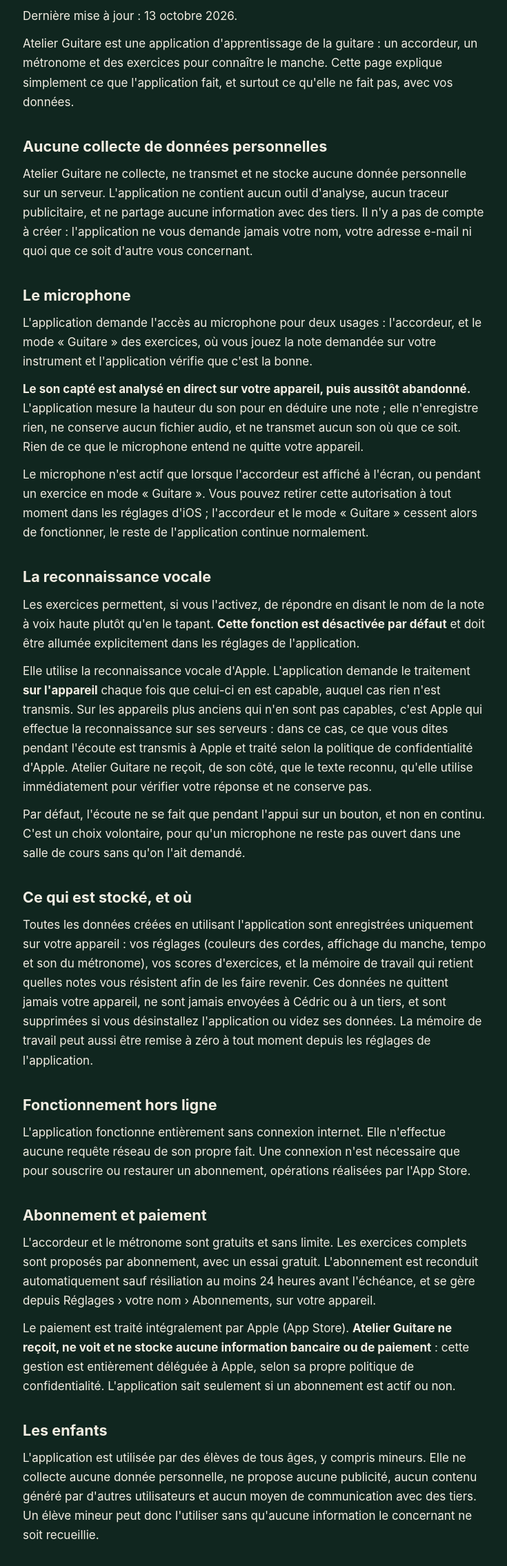
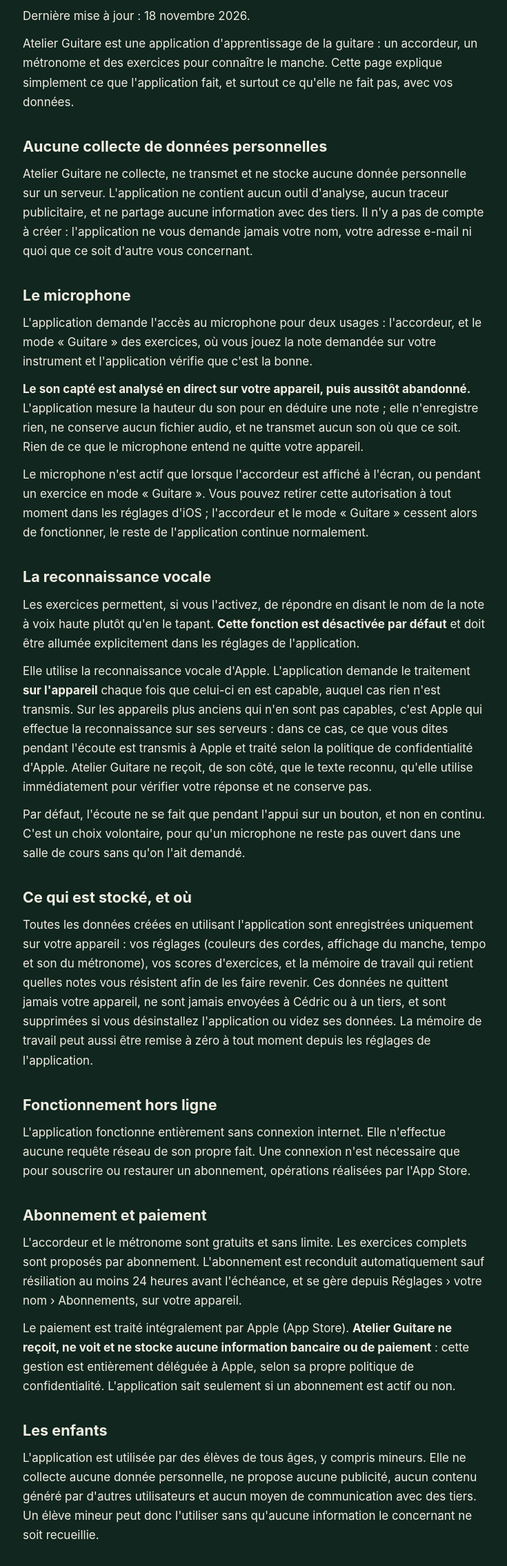
Before and after one commit to roustella-art/appced-site, a plain HTML site: page confidentialite-atelier-guitare/index.html in a window 1280 px wide. Shown: the part 119-2390 px from the top of the page at 69% size, without its empty margins (271-1006 px from the left). Drawn offline with Linux system fonts and the light colour scheme.

Commit message:
Confidentialité Atelier Guitare : retire la mention d'essai gratuit, met la date à jour
Co-Authored-By: Claude Sonnet 5.5 <noreply@anthropic.com>

```diff
--- a/confidentialite-atelier-guitare/index.html
+++ b/confidentialite-atelier-guitare/index.html
@@ -23,7 +23,7 @@
 </header>
 <main>
 <h1>Politique de confidentialité d'Atelier Guitare</h1>
-<p>Dernière mise à jour : 13 octobre 2026.</p>
+<p>Dernière mise à jour : 18 novembre 2026.</p>
 <p>Atelier Guitare est une application d'apprentissage de la guitare : un accordeur, un métronome et des exercices pour connaître le manche. Cette page explique simplement ce que l'application fait, et surtout ce qu'elle ne fait pas, avec vos données.</p>
 
 <h2>Aucune collecte de données personnelles</h2>
@@ -46,7 +46,7 @@
 <p>L'application fonctionne entièrement sans connexion internet. Elle n'effectue aucune requête réseau de son propre fait. Une connexion n'est nécessaire que pour souscrire ou restaurer un abonnement, opérations réalisées par l'App Store.</p>
 
 <h2>Abonnement et paiement</h2>
-<p>L'accordeur et le métronome sont gratuits et sans limite. Les exercices complets sont proposés par abonnement, avec un essai gratuit. L'abonnement est reconduit automatiquement sauf résiliation au moins 24 heures avant l'échéance, et se gère depuis Réglages &rsaquo; votre nom &rsaquo; Abonnements, sur votre appareil.</p>
+<p>L'accordeur et le métronome sont gratuits et sans limite. Les exercices complets sont proposés par abonnement. L'abonnement est reconduit automatiquement sauf résiliation au moins 24 heures avant l'échéance, et se gère depuis Réglages &rsaquo; votre nom &rsaquo; Abonnements, sur votre appareil.</p>
 <p>Le paiement est traité intégralement par Apple (App Store). <strong>Atelier Guitare ne reçoit, ne voit et ne stocke aucune information bancaire ou de paiement</strong> : cette gestion est entièrement déléguée à Apple, selon sa propre politique de confidentialité. L'application sait seulement si un abonnement est actif ou non.</p>
 
 <h2>Les enfants</h2>
```
